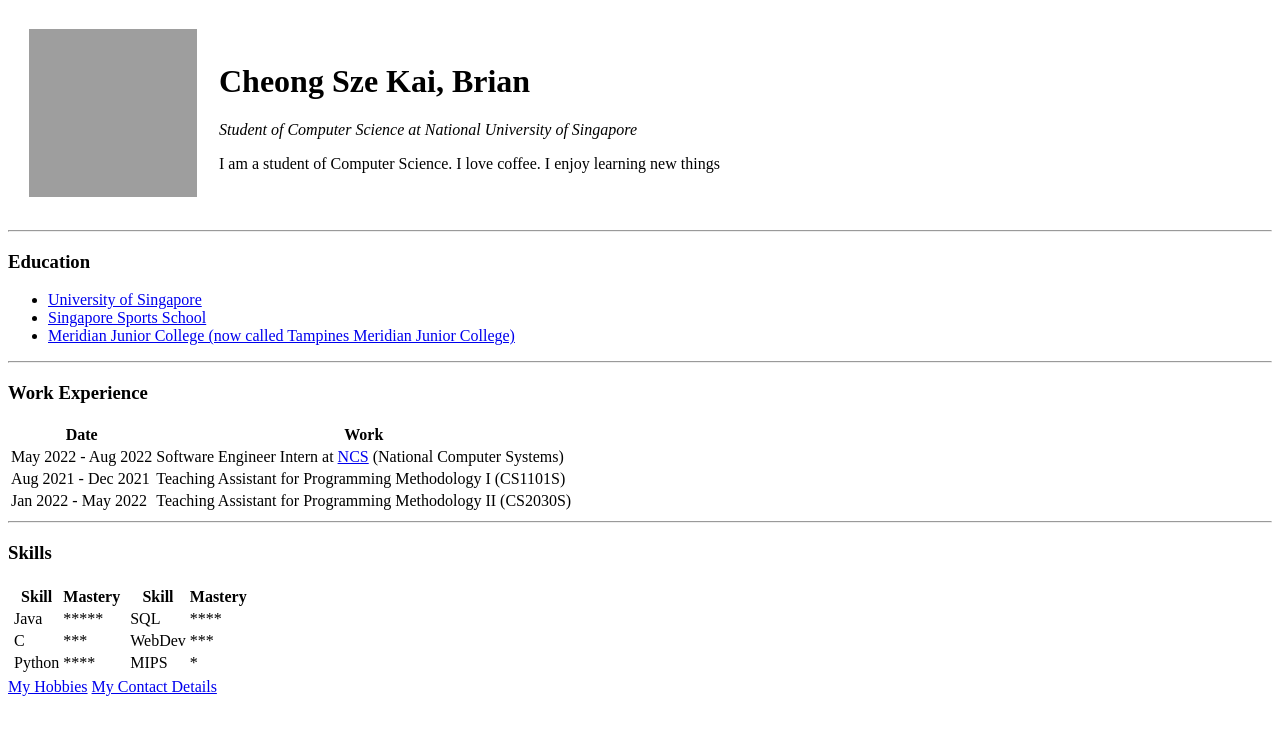
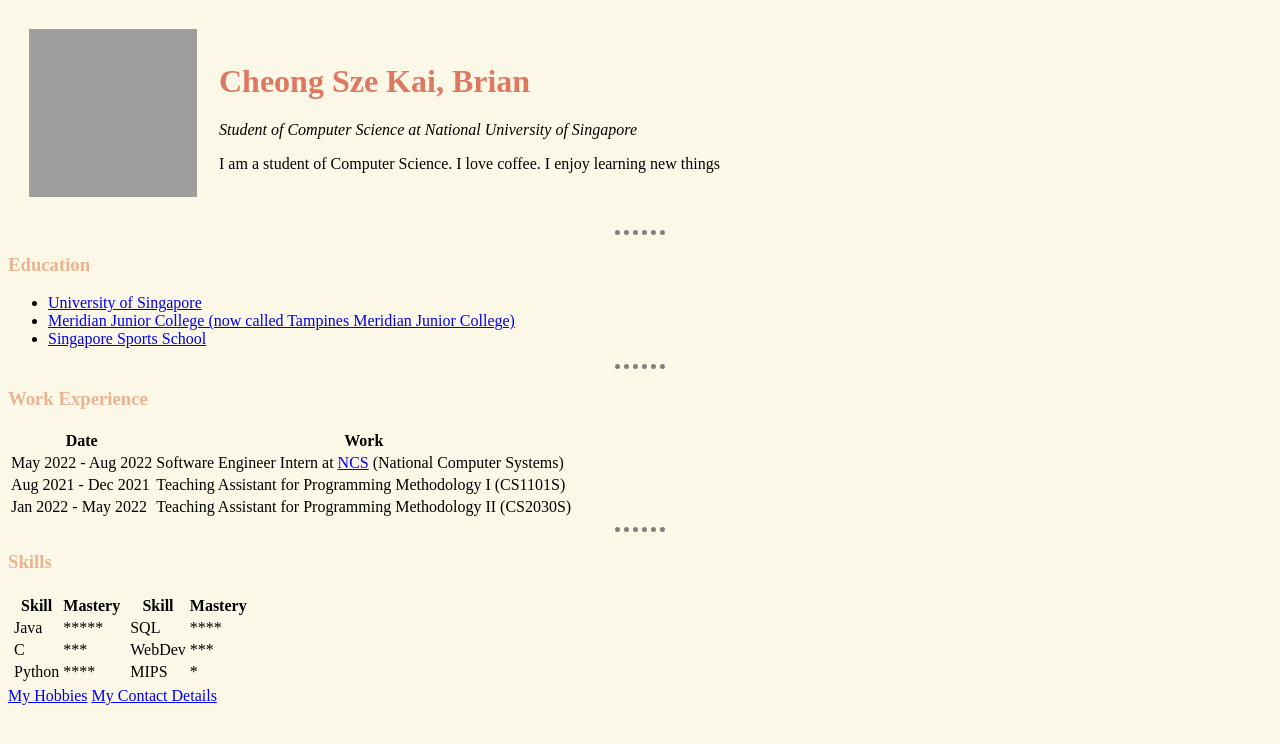
Before and after one commit to SKCheongBrian/cv, a plain HTML site: page index.html in a window 1280 px wide. Drawn offline with Linux system fonts and the light colour scheme; grey boxes are pictures that could not be loaded.

Commit message:
Add some colors css

```diff
--- /dev/null
+++ b/css/styles.css
@@ -0,0 +1,19 @@
+body {
+  background-color: #fcf8e8;
+}
+
+hr {
+  border-style: none;
+  border-color: grey;
+  border-width: 5px;
+  border-top-style: dotted;
+  width: 4%;
+}
+
+h1 {
+  color: #df7861;
+}
+
+h3 {
+  color: #ecb390;
+}
--- a/index.html
+++ b/index.html
@@ -5,6 +5,7 @@
     <meta http-equiv="X-UA-Compatible" content="IE=edge" />
     <meta name="viewport" content="width=device-width, initial-scale=1.0" />
     <title>My Personal Website</title>
+    <link rel="stylesheet" href="css/styles.css" />
   </head>
   <body>
     <table cellspacing="20">
@@ -36,12 +37,12 @@
         <a href="https://www.nus.edu.sg/">University of Singapore</a>
       </li>
       <li>
-        <a href="https://www.sportsschool.edu.sg/">Singapore Sports School</a>
-      </li>
-      <li>
         <a href="https://tmjc.moe.edu.sg/our-heritage/meridian-jc">
           Meridian Junior College (now called Tampines Meridian Junior College)
         </a>
+      </li>
+      <li>
+        <a href="https://www.sportsschool.edu.sg/">Singapore Sports School</a>
       </li>
     </ul>
     <hr />
```
Also changed, not shown: contact-me.html (+1 -0 lines), hobbies.html (+1 -0 lines).
